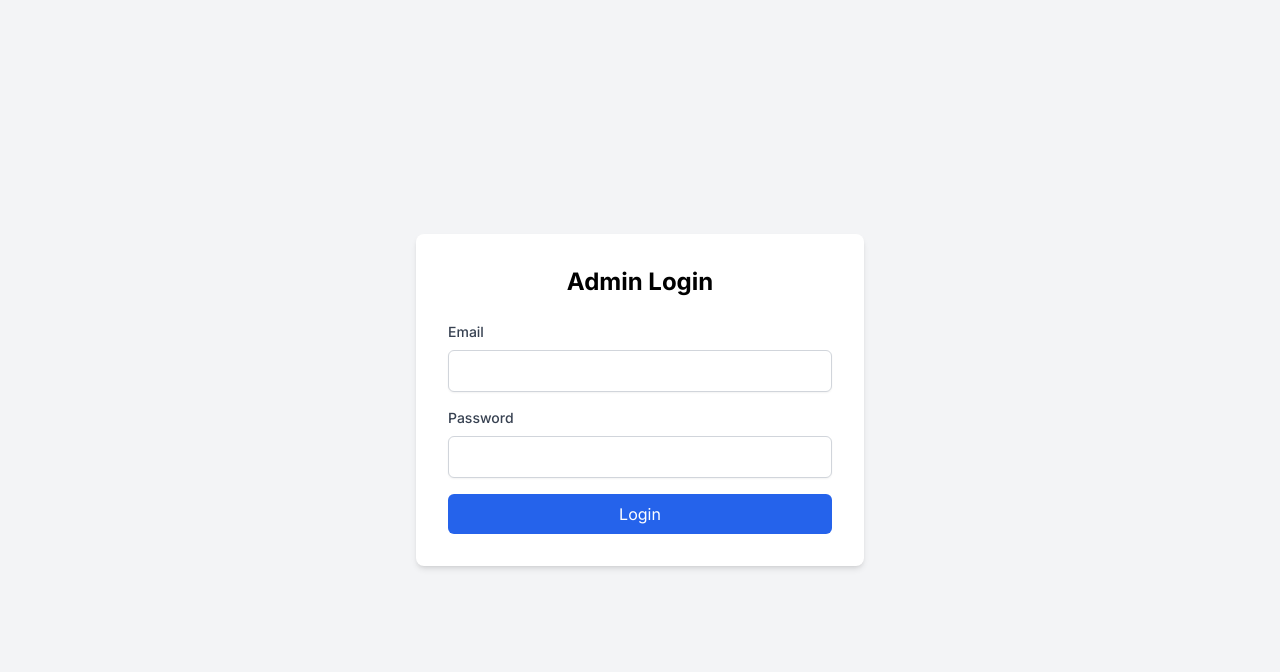
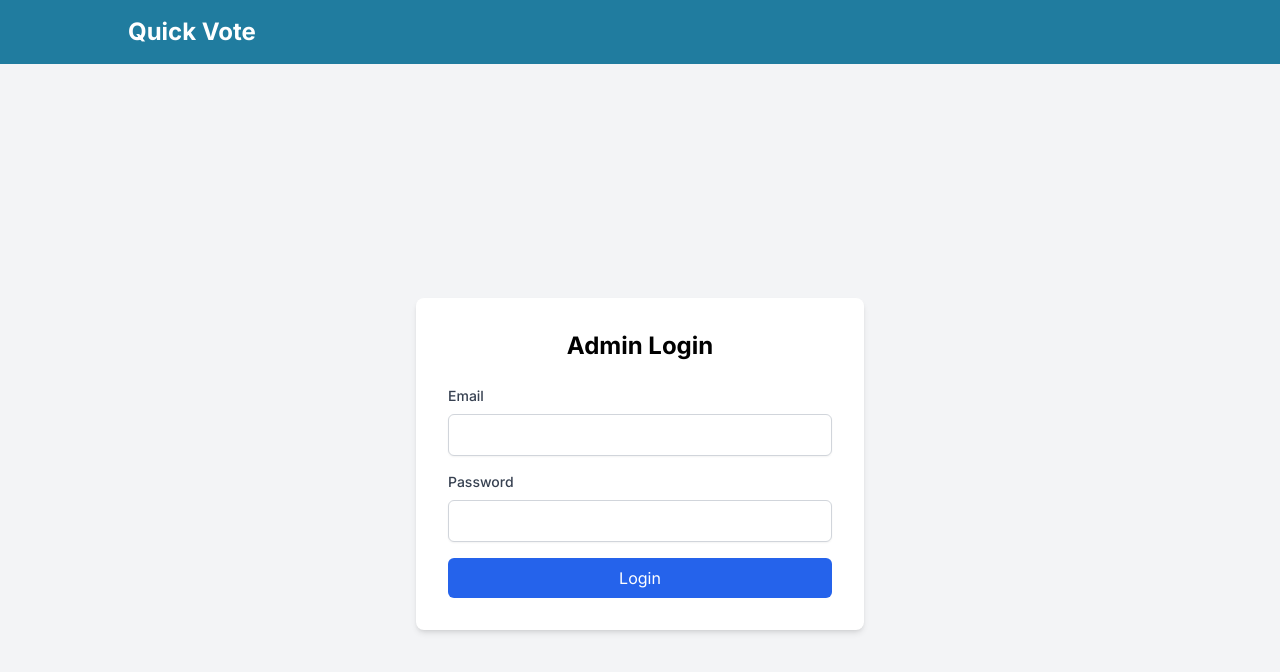
Before and after one commit to Preetirajdhami/BlockchainVoting, a Next.js app in the folder frontend/: page /admin/adminLogin in a window 1280 px wide. Shown: the top 672 px of the page. Built offline with nearby package versions, Linux system fonts and the light colour scheme.

Commit message:
Update page.tsx

```diff
--- a/frontend/src/app/admin/adminLogin/page.tsx
+++ b/frontend/src/app/admin/adminLogin/page.tsx
@@ -4,6 +4,7 @@ import { useFormik } from 'formik';
 import * as Yup from 'yup';
 import axios, { AxiosError } from 'axios';
 import { useRouter } from 'next/navigation';
+import Header from '@/app/components/Header';
 
 const AdminLogin = () => {
   const [errorMessage, setErrorMessage] = useState('');
@@ -50,6 +51,8 @@ const AdminLogin = () => {
   });
 
   return (
+    <div>
+      <Header/>
     <div className="flex items-center justify-center h-screen bg-gray-100">
     <div className="w-full max-w-md bg-white shadow-md rounded-lg p-8">
       <h2 className="text-2xl font-bold text-center mb-6">Admin Login</h2>
@@ -96,6 +99,8 @@ const AdminLogin = () => {
       </form>
     </div>
   </div>
+  </div>
+
   );
 };
 
```
Lines whose indentation alone changed are shown as unchanged.
